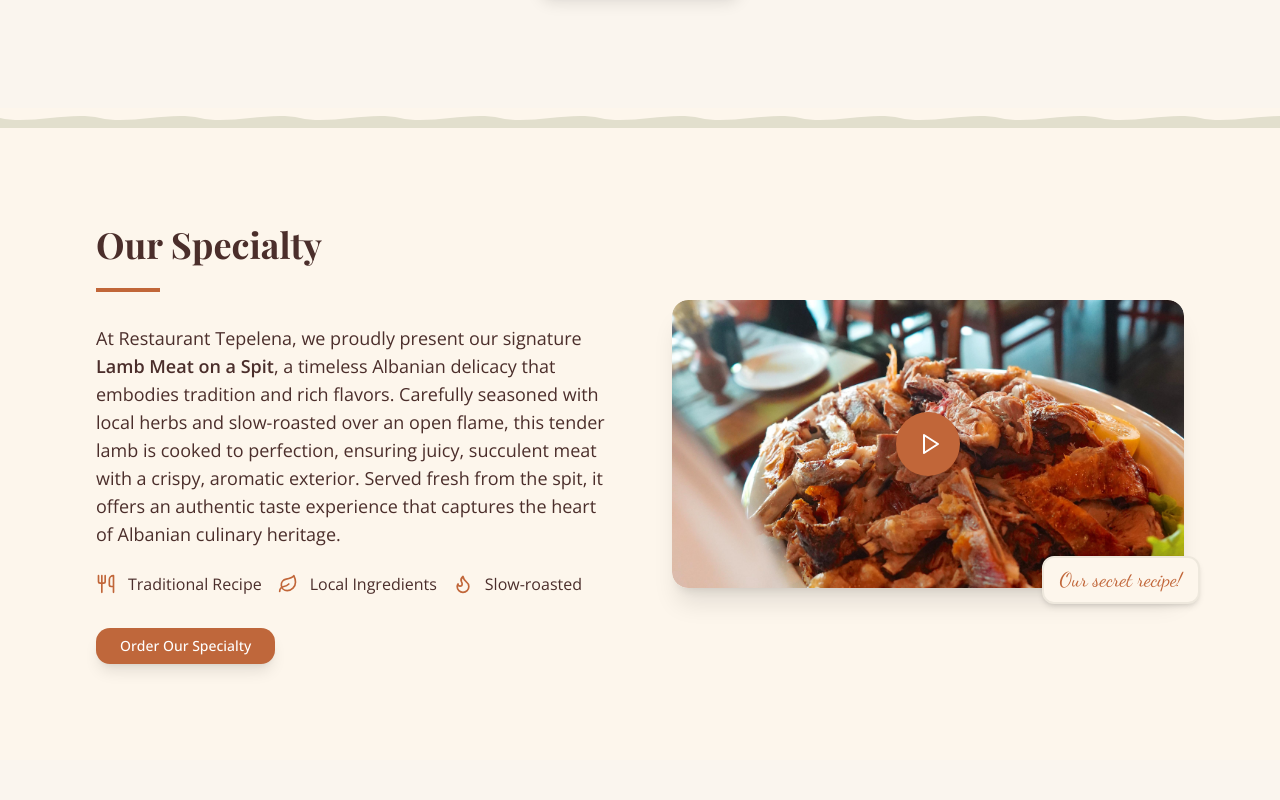
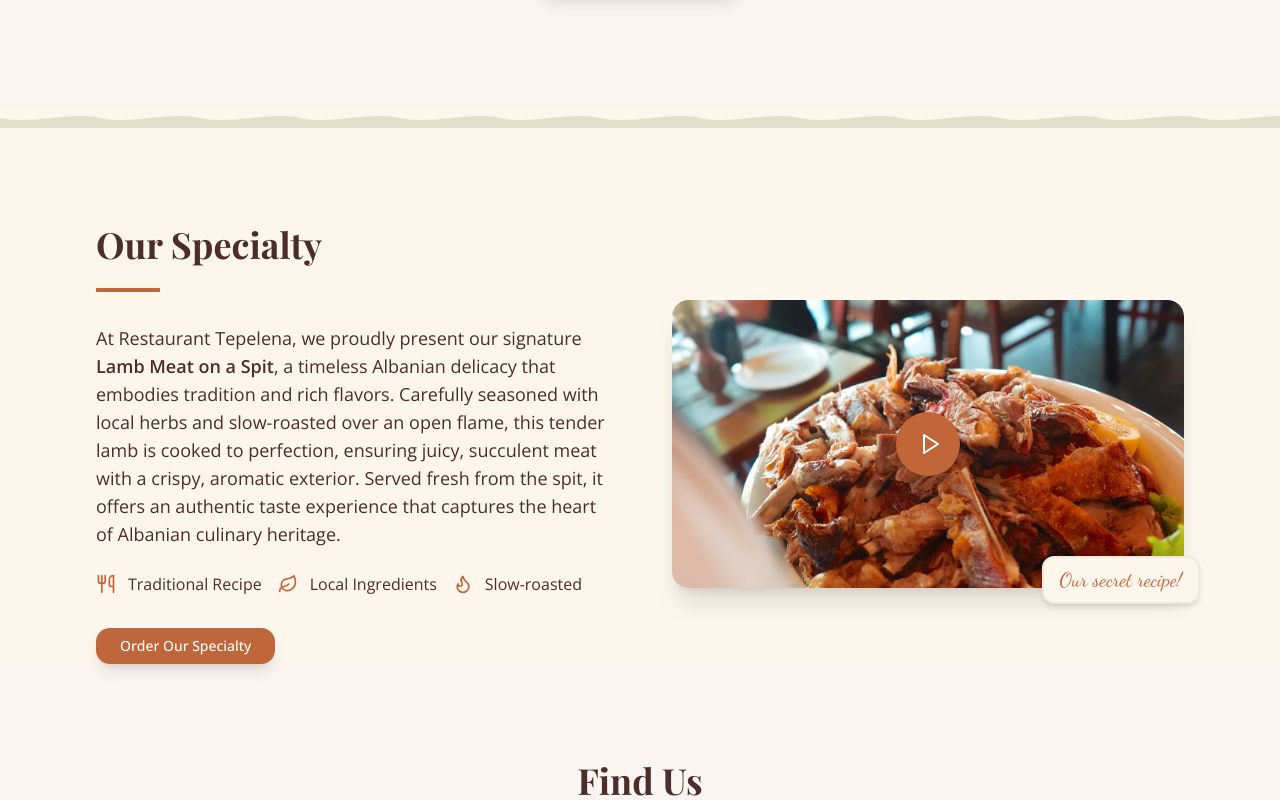
Before and after one commit to FloriMecaj/Restorant-Tepelena, a Next.js app in the folder client/: page / in a window 1280 px wide. Shown: the part 2760-3560 px from the top of the page. Built offline with nearby package versions, Linux system fonts and the light colour scheme.

Commit message:
New small changes

```diff
--- a/client/src/components/HomePage/Speciality.tsx
+++ b/client/src/components/HomePage/Speciality.tsx
@@ -32,7 +32,7 @@ export const Speciality = () => {
   };
 
   return (
-    <section id="speciality" className="py-16 md:py-24 bg-cream">
+    <section id="speciality" className="pt-16 md:pt-24 bg-cream">
       <div className="container mx-auto px-4 md:px-8 max-w-6xl">
         <div className="flex  flex-col md:flex-row items-center gap-10 md:gap-16">
           <motion.div
```
